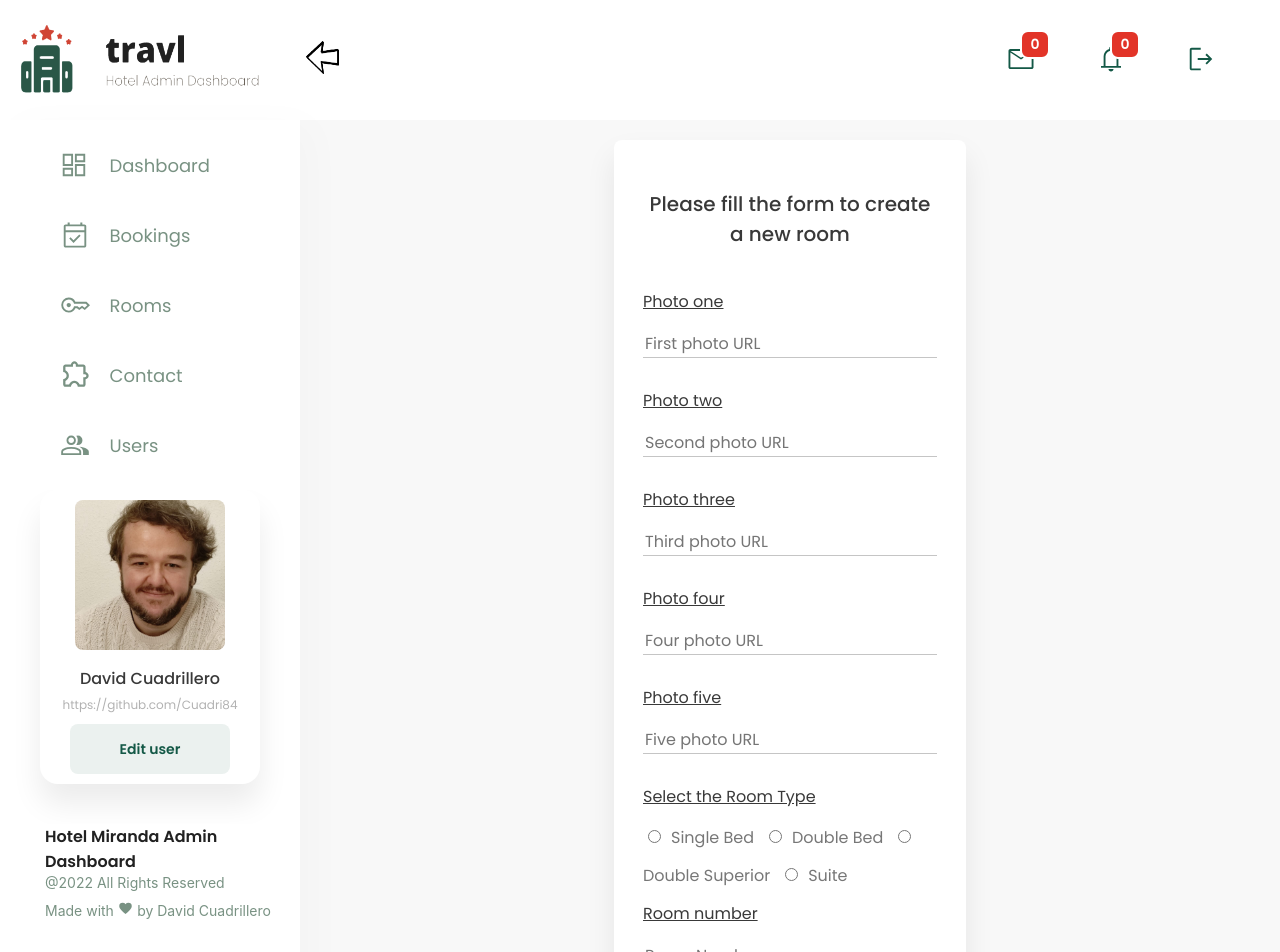
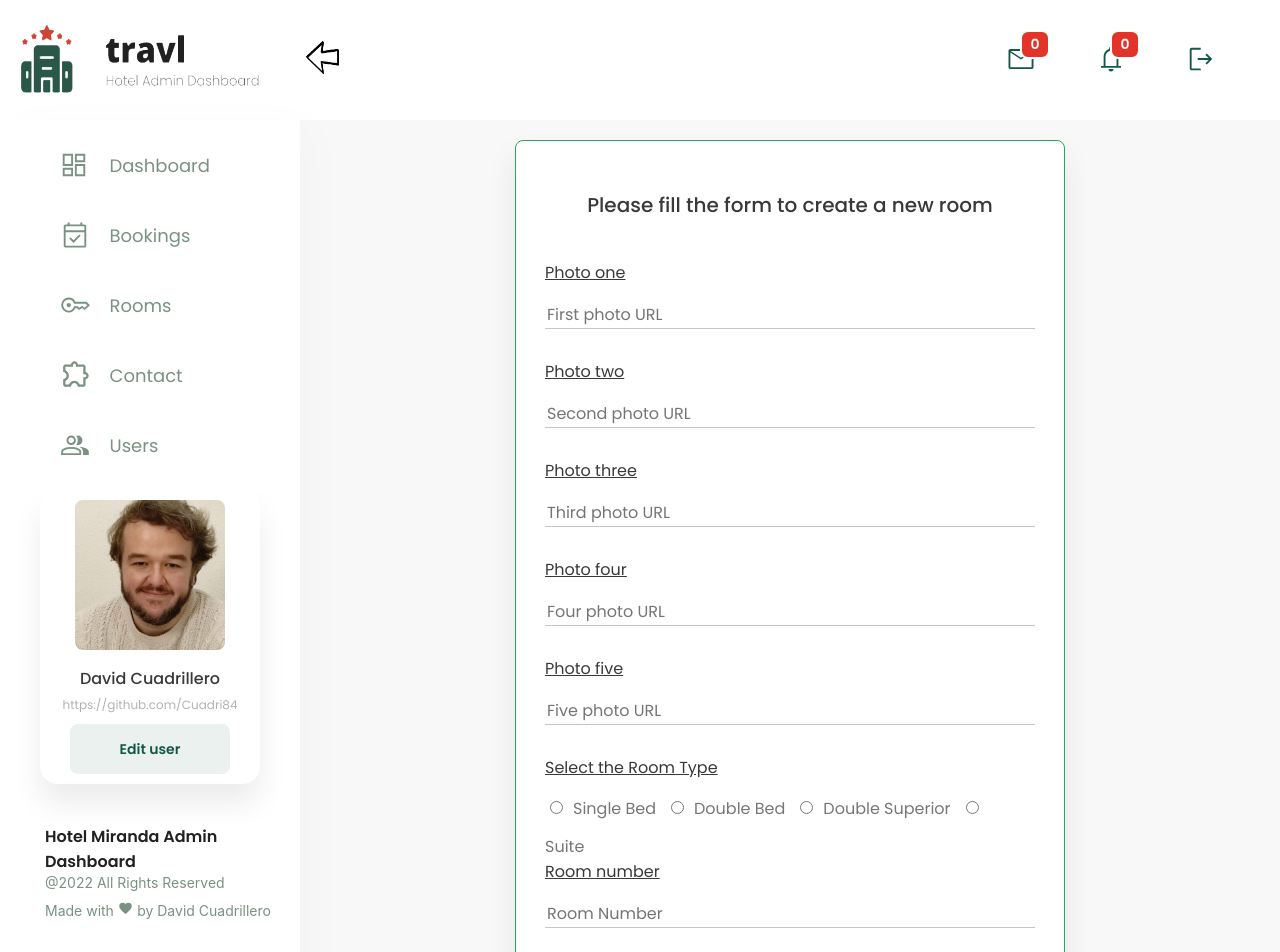
Before and after one commit to Cuadri84/hotel-miranda-dashboard, a React (Create React App) app: page /newRoom in a window 1280 px wide. Shown: the top 952 px of the page. Built offline with nearby package versions, Linux system fonts and the light colour scheme; sample sign-in values are in the browser's storage.

Commit message:
resolve issues with the Form and changed the Ui

```diff
--- a/src/components/bookings/BookingForm.jsx
+++ b/src/components/bookings/BookingForm.jsx
@@ -14,8 +14,6 @@ import {
   InputSubmit,
   InputCancel,
 } from "../../pages/login/LoginStyled";
-
-// This form gets used from editBooking and newBooking. If used for editing a booking it will be preloaded with the data from the currentBooking to edit
 const BookingForm = ({
   currentBooking,
   handleInput,
@@ -27,7 +25,12 @@ const BookingForm = ({
     <>
       <LoginContainer>
         <LoginCard
-          style={{ height: "fit-content", margin: "2rem 0", width: "30%" }}
+          style={{
+            height: "fit-content",
+            margin: "2rem 0",
+            width: "50%",
+            border: "1px solid rgba(38, 166, 91, 1)",
+          }}
         >
           <FormTitle style={{ textDecoration: "underline" }}>
             {formTitle}
@@ -87,6 +90,7 @@ const BookingForm = ({
                 required
                 style={{ color: "#777777" }}
                 type="date"
+                min={currentBooking.checkIn}
                 className="input-user"
                 placeholder="dd-mm-yyyy"
                 name="checkOut"
--- a/src/components/bookings/BookingRowStyled.jsx
+++ b/src/components/bookings/BookingRowStyled.jsx
@@ -174,7 +174,9 @@ const Status = styled.p`
 const DropDown = styled.div`
   display: block;
   position: absolute;
-  background-color: #777777;
+  background-color: white;
+  color: black;
+
   top: 60%;
   left: 20%;
   z-index: 2;
@@ -188,10 +190,11 @@ const DropDown = styled.div`
         margin: 0;
         width: 100%;
         height: fit-content;
+        border-radius: 15px;
         padding: 10px 15px;
         display: block;
-        border: 1px solid #d4d4d4;
-        color: white;
+        border: 1px solid rgba(38, 166, 91, 1);
+        color: black;
         font-family: var(--font-poppins);
         transition: all 0.3s;
         &:hover {
--- a/src/components/rooms/RoomForm.jsx
+++ b/src/components/rooms/RoomForm.jsx
@@ -15,7 +15,6 @@ import {
   InputCancel,
 } from "../../pages/login/LoginStyled";
 
-// This form gets used from editRoom and newRoom. If used for editing a room it will be preloaded with the data from the currentRoom to edit
 const RoomForm = ({
   currentRoom,
   handleInput,
@@ -44,7 +43,12 @@ const RoomForm = ({
     <>
       <LoginContainer>
         <LoginCard
-          style={{ height: "fit-content", margin: "2rem 0", width: "30%" }}
+          style={{
+            height: "fit-content",
+            margin: "2rem 0",
+            width: "50%",
+            border: "1px solid rgba(38, 166, 91, 1)",
+          }}
         >
           <FormTitle>{formTitle}</FormTitle>
           <form
@@ -169,7 +173,8 @@ const RoomForm = ({
               </RadioDescription>
               <Input
                 required
-                type="text"
+                type="number"
+                min={0}
                 className="input-user"
                 name="room_number"
                 value={currentRoom.room_number}
@@ -222,6 +227,7 @@ const RoomForm = ({
               <Input
                 required
                 type="number"
+                min={0}
                 className="input-user"
                 placeholder="Price per night"
                 name="room_rate"
@@ -237,6 +243,7 @@ const RoomForm = ({
                 <Input
                   required
                   type="number"
+                  min={0}
                   className="input-user"
                   name="discountPercent"
                   value={currentRoom.discountPercent}
--- a/src/components/users/UserForm.jsx
+++ b/src/components/users/UserForm.jsx
@@ -16,7 +16,6 @@ import {
 } from "../../pages/login/LoginStyled";
 import { DropdownMenu } from "../../components/styled/DropDownMenu";
 
-// This form gets used from editBooking and newBooking. If used for editing a booking it will be preloaded with the data from the currentUser to edit
 const UserForm = ({
   currentUser,
   handleInput,
@@ -28,7 +27,12 @@ const UserForm = ({
     <>
       <LoginContainer>
         <LoginCard
-          style={{ height: "fit-content", margin: "2rem 0", width: "30%" }}
+          style={{
+            height: "fit-content",
+            margin: "2rem 0",
+            width: "50%",
+            border: "1px solid rgba(38, 166, 91, 1)",
+          }}
         >
           <FormTitle style={{ textDecoration: "underline" }}>
             {formTitle}
@@ -86,7 +90,8 @@ const UserForm = ({
               </RadioDescription>
               <Input
                 required
-                type="text"
+                type="number"
+                min={0}
                 className="input-user"
                 value={currentUser.phone}
                 placeholder="Phone Number"
--- a/src/pages/rooms/NewRoom.jsx
+++ b/src/pages/rooms/NewRoom.jsx
@@ -9,13 +9,9 @@ import { createNewRoom } from "../../features/roomsSlice";
 // Components
 import RoomForm from "../../components/rooms/RoomForm";
 
-import { useTypedSelector } from "../../store/store";
-
 const NewRoom = () => {
   const dispatch = useDispatch();
   const navigate = useNavigate();
-
-  const { status } = useTypedSelector((state) => state.users);
 
   const formTitle = "Please fill the form to create a new room";
   const [currentRoom, setCurrentRoom] = useState({
```
